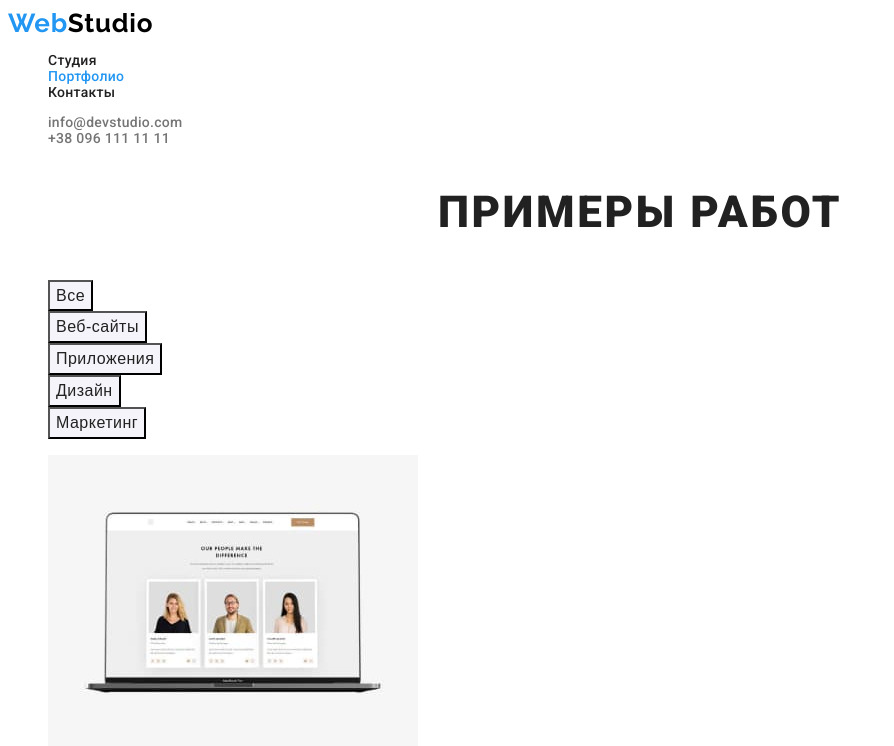
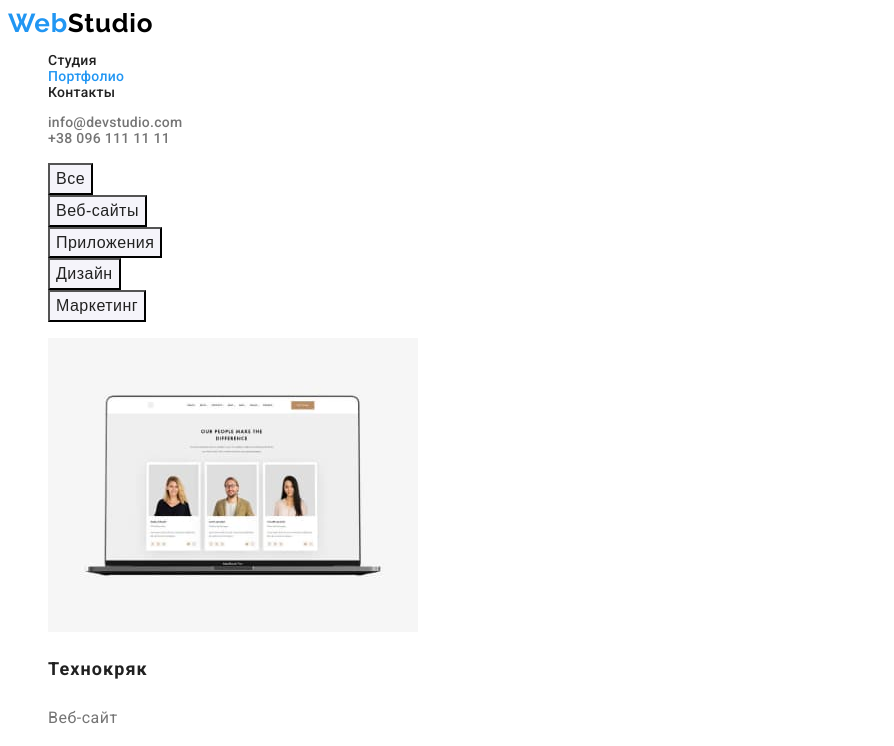
Before and after one commit to Sopelniak/goit-markup-hw-02, a plain HTML site: page portfolio.html in a window 1280 px wide. Shown: the top 746 px of the page, without its empty margins (0-894 px from the left). Drawn offline with Linux system fonts and the light colour scheme.

Commit message:
add hidden

```diff
--- a/css/styles.css
+++ b/css/styles.css
@@ -104,6 +104,20 @@ h1 {
     letter-spacing: 0.03em;
 }
 
+.visually-hidden {
+  position: absolute;
+  width: 1px;
+  height: 1px;
+  margin: -1px;
+  border: 0;
+  padding: 0;
+
+  white-space: nowrap;
+  clip-path: inset(100%);
+  clip: rect(0 0 0 0);
+  overflow: hidden;
+}
+
 /* ul advantage */
 .advantage h3 {
     font-weight: 700;
@@ -166,6 +180,11 @@ footer address {
     color: rgba(255, 255, 255, 0.6);
 }
 
+.footer-cont:hover,
+.footer-cont:focus {
+    color: var(--accent-color);
+}
+
 /* button portfolio */
 
 .button-filter {
--- a/portfolio.html
+++ b/portfolio.html
@@ -30,7 +30,7 @@
   </header>
   <main>
     <section class="examples">
-      <h1>Примеры работ</h1>
+      <h1 class="visually-hidden">Примеры работ</h1>
       <ul>
         <li><button type="button" class="button-filter">Все</button></li>
         <li><button type="button" class="button-filter">Веб-сайты</button></li>
```
Also changed, not shown: index.html (+1 -1 lines).
